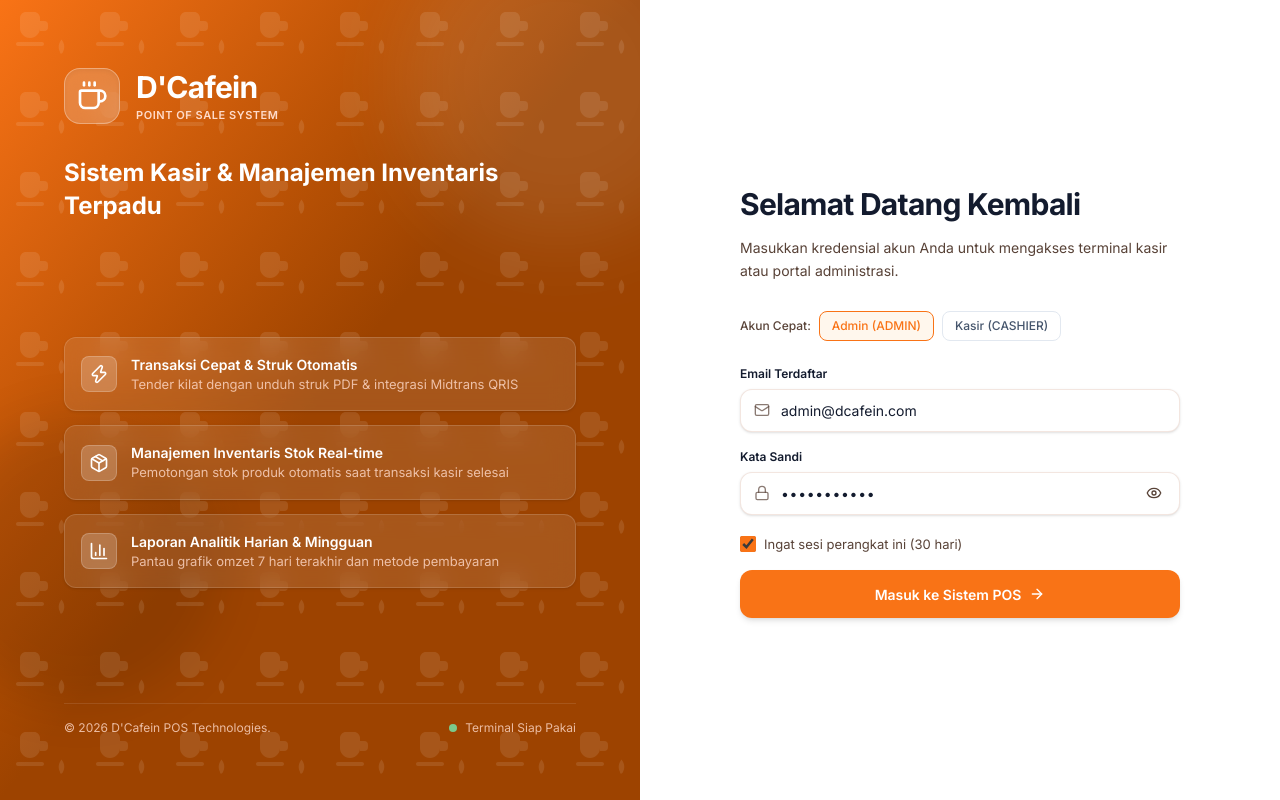
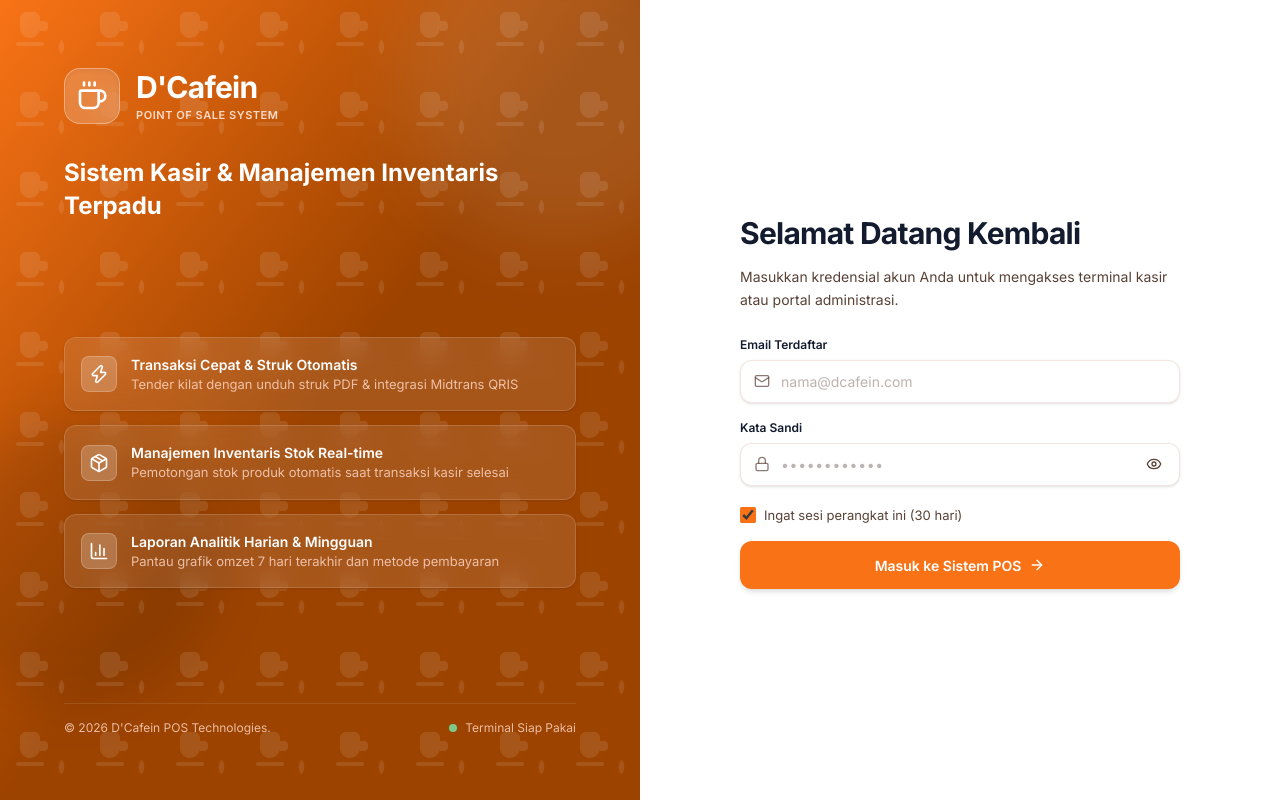
Before and after one commit to ciamtaufiq123-dev/POS-D-Cafein, a React (Vite) app in the folder frontend/: page /login in a window 1280 px wide. Built offline with nearby package versions, Linux system fonts and the light colour scheme.

Commit message:
delete: 'Akun Cepat' in login page

```diff
--- a/frontend/src/pages/LoginPage.tsx
+++ b/frontend/src/pages/LoginPage.tsx
@@ -19,8 +19,8 @@ import { useAuth } from '../context/AuthContext';
 import type { Authresponse } from '../types';
 
 export const LoginPage: React.FC = () => {
-  const [email, setEmail] = useState('admin@dcafein.com');
-  const [password, setPassword] = useState('password123');
+  const [email, setEmail] = useState('');
+  const [password, setPassword] = useState('');
   const [showPassword, setShowPassword] = useState(false);
   const [errorMsg, setErrorMsg] = useState<string | null>(null);
   const [isSubmitting, setIsSubmitting] = useState(false);
@@ -59,12 +59,6 @@ export const LoginPage: React.FC = () => {
     } finally {
       setIsSubmitting(false);
     }
-  };
-
-  const fillDemoAccount = (demoEmail: string) => {
-    setEmail(demoEmail);
-    setPassword('password123');
-    setErrorMsg(null);
   };
 
   return (
@@ -191,35 +185,6 @@ export const LoginPage: React.FC = () => {
               </p>
             </div>
 
-            {/* Tombol Pilih Cepat Akun Demo */}
-            <div className="flex items-center gap-2 pt-1">
-              <span className="text-xs text-on-surface-variant font-medium">
-                Akun Cepat:
-              </span>
-              <button
-                type="button"
-                onClick={() => fillDemoAccount('admin@dcafein.com')}
-                className={`text-xs px-3 py-1.5 rounded-lg border font-medium transition-all cursor-pointer ${
-                  email === 'admin@dcafein.com'
-                    ? 'bg-orange-50 border-primary-container text-primary-container'
-                    : 'border-slate-200 text-slate-600 hover:bg-slate-50'
-                }`}
-              >
-                Admin (ADMIN)
-              </button>
-              <button
-                type="button"
-                onClick={() => fillDemoAccount('kasir@dcafein.com')}
-                className={`text-xs px-3 py-1.5 rounded-lg border font-medium transition-all cursor-pointer ${
-                  email === 'kasir@dcafein.com'
-                    ? 'bg-orange-50 border-primary-container text-primary-container'
-                    : 'border-slate-200 text-slate-600 hover:bg-slate-50'
-                }`}
-              >
-                Kasir (CASHIER)
-              </button>
-            </div>
-
             {/* Kotak Pesan Error */}
             {errorMsg && (
               <div className="p-3.5 rounded-xl bg-red-50 border border-red-200 text-red-700 text-xs font-medium flex items-center gap-2">
```
